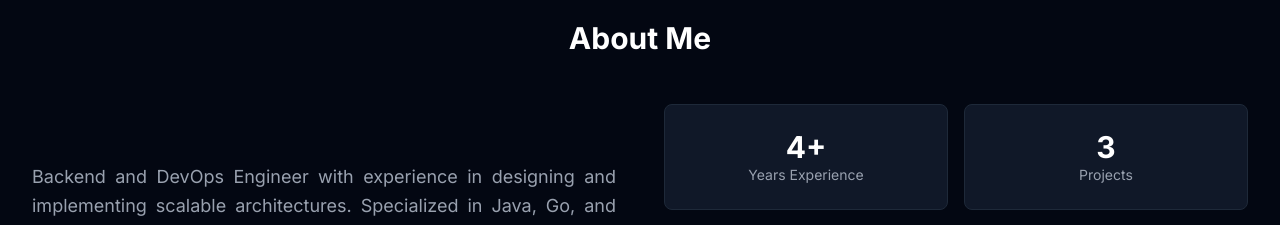
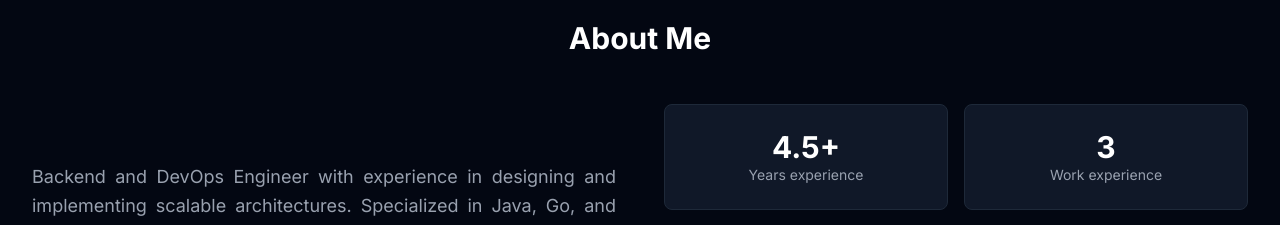
Before and after one commit to albertmenendezg/portfolio, a Next.js app: page / in a window 1280 px wide. Shown: the part 860-1085 px from the top of the page. Built offline with nearby package versions, Linux system fonts and the light colour scheme.

Commit message:
Feat: Calculate years woking experience dynamic

```diff
--- a/src/components/About.tsx
+++ b/src/components/About.tsx
@@ -1,12 +1,17 @@
 "use client";
 
 import { motion } from "framer-motion";
-import { personalInfo } from "@/data/portfolio";
 import { MapPin } from "lucide-react";
 import { useLanguage } from "@/context/LanguageContext";
+import {experience, personalInfo} from "@/data/portfolio";
 
 export default function About() {
   const { t } = useLanguage();
+
+  const experienceFrom = new Date(personalInfo.startWorking);
+  const currentYear = new Date();
+  const months = (currentYear.getFullYear() - experienceFrom.getFullYear()) * 12 + (currentYear.getMonth() - experienceFrom.getMonth());
+  const yearsExperience = Math.floor((months / 12) * 2) / 2;
 
   return (
     <section id="about" className="py-20 bg-gray-950">
@@ -53,15 +58,15 @@ export default function About() {
                 whileHover={{ scale: 1.1 }}
                 className="bg-gray-900 p-6 rounded-lg border border-gray-800 text-center"
               >
-                <p className="text-3xl font-bold text-white">4+</p>
+                <p className="text-3xl font-bold text-white">{yearsExperience}+</p>
                 <p className="text-gray-400 text-sm">{t.about.yearsExperience}</p>
               </motion.div>
               <motion.div
                 whileHover={{ scale: 1.1 }}
                 className="bg-gray-900 p-6 rounded-lg border border-gray-800 text-center"
               >
-                <p className="text-3xl font-bold text-white">3</p>
-                <p className="text-gray-400 text-sm">{t.about.projects}</p>
+                <p className="text-3xl font-bold text-white">{experience.length}</p>
+                <p className="text-gray-400 text-sm">{t.about.workExperience}</p>
               </motion.div>
             </div>
 
--- a/src/data/portfolio.ts
+++ b/src/data/portfolio.ts
@@ -5,6 +5,7 @@ export const personalInfo = {
   github: "https://github.com/albertmenendezg",
   linkedin: "https://www.linkedin.com/in/albert-menendez-gonzalez",
   location: "Barcelona, Spain",
+  startWorking: "2021-09-01"
 };
 
 export const experience = [
--- a/src/data/translations.ts
+++ b/src/data/translations.ts
@@ -24,8 +24,8 @@ export const translations = {
       containers: "Containerization & Orchestration (Docker, K8s)",
       cicd: "CI/CD Pipeline Design & Implementation",
       iac: "Infrastructure as Code with Terraform",
-      yearsExperience: "Years Experience",
-      projects: "Projects"
+      yearsExperience: "Years experience",
+      workExperience: "Work experience",
     },
     experience: {
       title: "Experience",
@@ -108,8 +108,8 @@ export const translations = {
       containers: "Contenedores y Orquestación (Docker, K8s)",
       cicd: "Diseño e Implementación de Pipelines CI/CD",
       iac: "Infraestructura como Código con Terraform",
-      yearsExperience: "Años de Experiencia",
-      projects: "Proyectos"
+      yearsExperience: "Años de experiencia",
+      workExperience: "Experiencia laborales",
     },
     experience: {
       title: "Experiencia",
```
Also changed, not shown: 1 other file (tests, documents, lock files or other folders).
